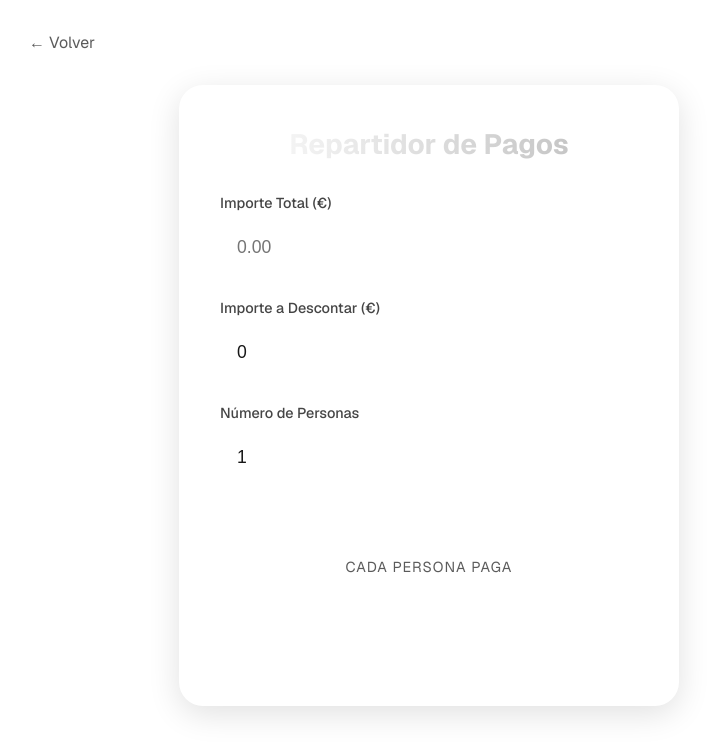
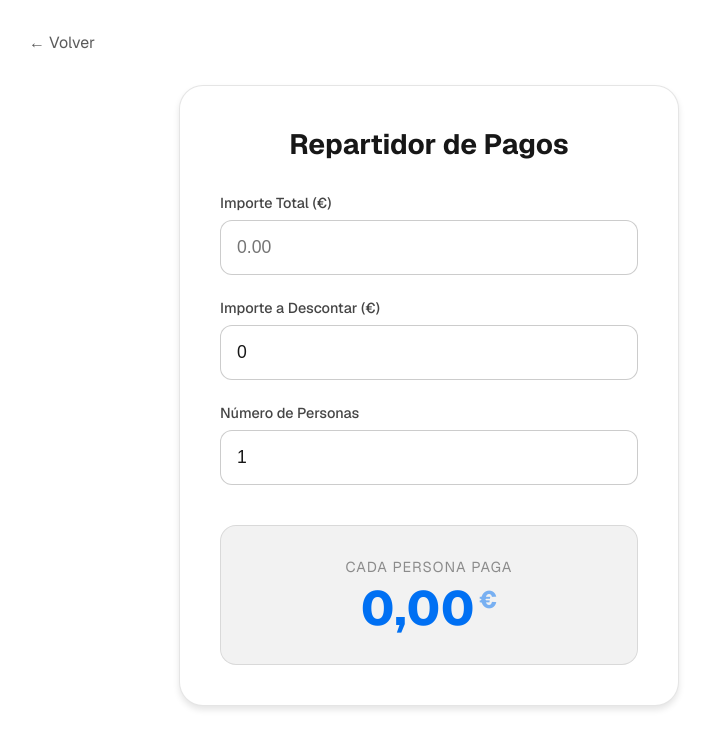
Before and after one commit to drlastanao/UtilidesAndroid, a Next.js app: page /split in a window 1280 px wide. Shown: the top 756 px of the page, without its empty margins (211-924 px from the left). Built offline with nearby package versions, Linux system fonts and the light colour scheme.

Commit message:
style: Adopt a CSS variable-based theming system for consistent component styling and improved dark mode handling.

```diff
--- a/src/app/globals.css
+++ b/src/app/globals.css
@@ -1,12 +1,44 @@
 :root {
   --background: #ffffff;
   --foreground: #171717;
+
+  /* Shared Theme Variables (Light Mode Default) */
+  --primary: #0070f3;
+  --primary-hover: #0051a2;
+  --primary-foreground: #ffffff;
+
+  --card-bg: #ffffff;
+  --card-border: rgba(0, 0, 0, 0.1);
+  --card-shadow: 0 4px 6px rgba(0, 0, 0, 0.1);
+
+  --input-bg: #ffffff;
+  --input-border: rgba(0, 0, 0, 0.2);
+  --input-text: #171717;
+
+  --muted: rgba(0, 0, 0, 0.05);
+  --muted-foreground: rgba(0, 0, 0, 0.6);
 }
 
 @media (prefers-color-scheme: dark) {
   :root {
     --background: #0a0a0a;
     --foreground: #ededed;
+
+    /* Shared Theme Variables (Dark Mode) */
+    --primary: #0070f3;
+    --primary-hover: #0051a2;
+    --primary-foreground: #ffffff;
+
+    --card-bg: #1a1a1a;
+    --card-border: rgba(255, 255, 255, 0.1);
+    --card-shadow: 0 4px 6px rgba(0, 0, 0, 0.3);
+
+    --input-bg: rgba(255, 255, 255, 0.05);
+    --input-border: rgba(255, 255, 255, 0.1);
+    --input-text: #ffffff;
+
+    --muted: rgba(255, 255, 255, 0.05);
+    --muted-foreground: rgba(255, 255, 255, 0.6);
   }
 }
 
--- a/src/components/PasswordGenerator.module.css
+++ b/src/components/PasswordGenerator.module.css
@@ -3,12 +3,12 @@
   flex-direction: column;
   gap: 1.5rem;
   padding: 2rem;
-  background-color: var(--background);
+  background-color: var(--card-bg);
   border-radius: 12px;
-  box-shadow: 0 4px 6px rgba(0, 0, 0, 0.1);
+  box-shadow: var(--card-shadow);
   max-width: 500px;
   width: 100%;
-  border: 1px solid rgba(0, 0, 0, 0.1);
+  border: 1px solid var(--card-border);
 }
 
 .header h2 {
@@ -23,10 +23,10 @@
   display: flex;
   align-items: center;
   gap: 1rem;
-  background-color: rgba(0, 0, 0, 0.05);
+  background-color: var(--muted);
   padding: 1rem;
   border-radius: 8px;
-  border: 1px solid rgba(0, 0, 0, 0.1);
+  border: 1px solid var(--card-border);
 }
 
 .passwordText {
@@ -54,7 +54,7 @@
 }
 
 .copyButton:hover {
-  background-color: rgba(0, 0, 0, 0.1);
+  background-color: var(--card-border);
 }
 
 .controls {
@@ -76,25 +76,25 @@
 
 .input {
   padding: 0.5rem;
-  border: 1px solid rgba(0, 0, 0, 0.2);
+  border: 1px solid var(--input-border);
   border-radius: 6px;
   width: 80px;
   text-align: center;
   font-size: 1rem;
-  background: var(--background);
-  color: var(--foreground);
+  background: var(--input-bg);
+  color: var(--input-text);
 }
 
 .checkbox {
   width: 1.2rem;
   height: 1.2rem;
   cursor: pointer;
-  accent-color: #0070f3;
+  accent-color: var(--primary);
 }
 
 .generateButton {
-  background-color: #0070f3;
-  color: white;
+  background-color: var(--primary);
+  color: var(--primary-foreground);
   border: none;
   padding: 1rem;
   border-radius: 8px;
@@ -106,32 +106,11 @@
 }
 
 .generateButton:hover {
-  background-color: #0051a2;
+  background-color: var(--primary-hover);
 }
 
 .generateButton:active {
   transform: scale(0.98);
-}
-
-@media (prefers-color-scheme: dark) {
-  .container {
-    border-color: rgba(255, 255, 255, 0.1);
-    background-color: #1a1a1a;
-  }
-
-  .passwordDisplay {
-    background-color: rgba(255, 255, 255, 0.05);
-    border-color: rgba(255, 255, 255, 0.1);
-  }
-
-  .input {
-    background-color: rgba(255, 255, 255, 0.05);
-    border-color: rgba(255, 255, 255, 0.1);
-    color: #fff;
-  }
-
-  .copyButton:hover {
-    background-color: rgba(255, 255, 255, 0.1);
 }
 
 .passwordText {
@@ -143,4 +122,3 @@
 .copyButton {
   color: #ffffff;
 }
-}
--- a/src/components/PaymentSplitter.module.css
+++ b/src/components/PaymentSplitter.module.css
@@ -2,11 +2,10 @@
     max-width: 500px;
     margin: 0 auto;
     padding: 2.5rem;
-    background: var(--background);
+    background: var(--card-bg);
     border-radius: 24px;
-    box-shadow: 0 8px 32px rgba(0, 0, 0, 0.12);
-    border: 1px solid rgba(255, 255, 255, 0.1);
-    backdrop-filter: blur(8px);
+    box-shadow: var(--card-shadow);
+    border: 1px solid var(--card-border);
 }
 
 .title {
@@ -14,10 +13,7 @@
     font-weight: 700;
     margin-bottom: 2rem;
     text-align: center;
-    background: linear-gradient(to right, #fff, #bbb);
-    -webkit-background-clip: text;
-    background-clip: text;
-    -webkit-text-fill-color: transparent;
+    color: var(--foreground);
 }
 
 .inputGroup {
@@ -37,27 +33,26 @@
     width: 100%;
     padding: 1rem;
     border-radius: 12px;
-    border: 1px solid rgba(255, 255, 255, 0.1);
-    background: rgba(255, 255, 255, 0.05);
-    color: var(--foreground);
+    border: 1px solid var(--input-border);
+    background: var(--input-bg);
+    color: var(--input-text);
     font-size: 1.1rem;
     transition: all 0.2s ease;
 }
 
 .input:focus {
     outline: none;
-    border-color: #fff;
-    background: rgba(255, 255, 255, 0.1);
-    box-shadow: 0 0 0 2px rgba(255, 255, 255, 0.1);
+    border-color: var(--primary);
+    box-shadow: 0 0 0 2px var(--primary);
 }
 
 .resultContainer {
     margin-top: 2.5rem;
     padding: 2rem;
-    background: rgba(255, 255, 255, 0.05);
+    background: var(--muted);
     border-radius: 16px;
     text-align: center;
-    border: 1px solid rgba(255, 255, 255, 0.1);
+    border: 1px solid var(--card-border);
     animation: fadeIn 0.5s ease-out;
 }
 
@@ -67,12 +62,13 @@
     margin-bottom: 0.5rem;
     text-transform: uppercase;
     letter-spacing: 1px;
+    color: var(--muted-foreground);
 }
 
 .resultAmount {
     font-size: 3rem;
     font-weight: 800;
-    color: #fff;
+    color: var(--primary);
     line-height: 1;
 }
 
--- a/src/components/TodoApp.module.css
+++ b/src/components/TodoApp.module.css
@@ -2,11 +2,10 @@
     max-width: 600px;
     margin: 0 auto;
     padding: 2rem;
-    background: var(--background);
+    background: var(--card-bg);
     border-radius: 16px;
-    box-shadow: 0 4px 30px rgba(0, 0, 0, 0.1);
-    border: 1px solid rgba(255, 255, 255, 0.1);
-    backdrop-filter: blur(5px);
+    box-shadow: var(--card-shadow);
+    border: 1px solid var(--card-border);
 }
 
 .title {
@@ -14,10 +13,7 @@
     font-weight: 700;
     margin-bottom: 2rem;
     text-align: center;
-    background: linear-gradient(to right, #fff, #aaa);
-    -webkit-background-clip: text;
-    background-clip: text;
-    -webkit-text-fill-color: transparent;
+    color: var(--foreground);
 }
 
 .inputGroup {
@@ -30,25 +26,24 @@
     flex: 1;
     padding: 1rem;
     border-radius: 12px;
-    border: 1px solid rgba(255, 255, 255, 0.1);
-    background: rgba(255, 255, 255, 0.05);
-    color: var(--foreground);
+    border: 1px solid var(--input-border);
+    background: var(--input-bg);
+    color: var(--input-text);
     font-size: 1rem;
     transition: all 0.3s ease;
 }
 
 .input:focus {
     outline: none;
-    border-color: #fff;
-    background: rgba(255, 255, 255, 0.1);
+    border-color: var(--primary);
 }
 
 .addButton {
     padding: 0 2rem;
     border-radius: 12px;
     border: none;
-    background: #fff;
-    color: #000;
+    background: var(--primary);
+    color: var(--primary-foreground);
     font-weight: 600;
     cursor: pointer;
     transition: transform 0.2s, opacity 0.2s;
@@ -56,6 +51,7 @@
 
 .addButton:hover {
     opacity: 0.9;
+    background: var(--primary-hover);
     transform: scale(1.02);
 }
 
@@ -73,15 +69,15 @@
     align-items: center;
     gap: 1rem;
     padding: 1rem;
-    background: rgba(255, 255, 255, 0.03);
+    background: var(--muted);
     border-radius: 12px;
-    border: 1px solid rgba(255, 255, 255, 0.05);
+    border: 1px solid var(--card-border);
     transition: all 0.3s ease;
     animation: slideIn 0.3s ease-out;
 }
 
 .taskItem:hover {
-    background: rgba(255, 255, 255, 0.08);
+    background: var(--card-border);
     transform: translateX(4px);
 }
 
@@ -89,7 +85,7 @@
     appearance: none;
     width: 24px;
     height: 24px;
-    border: 2px solid rgba(255, 255, 255, 0.3);
+    border: 2px solid var(--card-border);
     border-radius: 6px;
     cursor: pointer;
     position: relative;
@@ -97,14 +93,14 @@
 }
 
 .checkbox:checked {
-    background: #fff;
-    border-color: #fff;
+    background: var(--primary);
+    border-color: var(--primary);
 }
 
 .checkbox:checked::after {
     content: '✓';
     position: absolute;
-    color: #000;
+    color: var(--primary-foreground);
     font-size: 16px;
     top: 50%;
     left: 50%;
@@ -115,18 +111,20 @@
     flex: 1;
     font-size: 1.1rem;
     transition: all 0.3s;
+    color: var(--foreground);
 }
 
 .completed {
     text-decoration: line-through;
     opacity: 0.5;
+    color: var(--muted-foreground);
 }
 
 .deleteButton {
     padding: 0.5rem;
     background: transparent;
     border: none;
-    color: rgba(255, 255, 255, 0.4);
+    color: var(--muted-foreground);
     cursor: pointer;
     border-radius: 8px;
     transition: all 0.2s;
```
Lines whose indentation alone changed are shown as unchanged.
